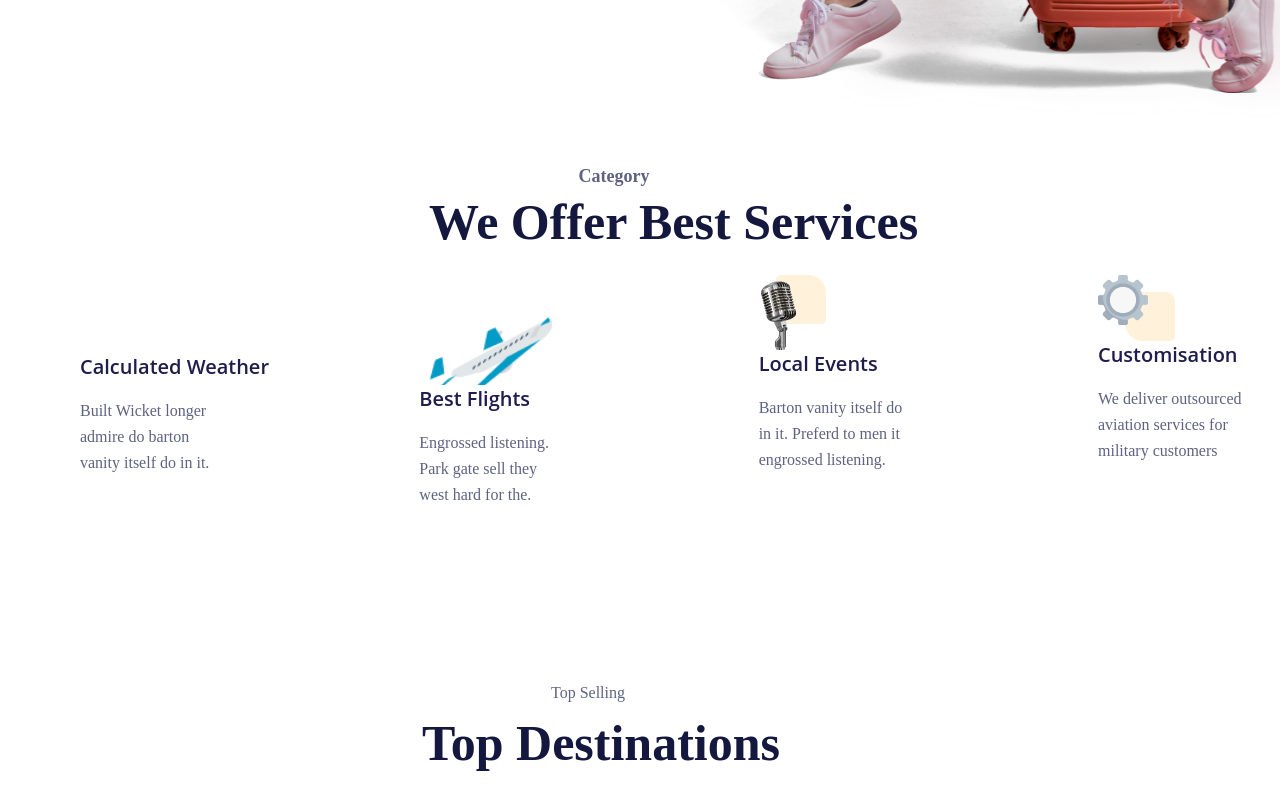
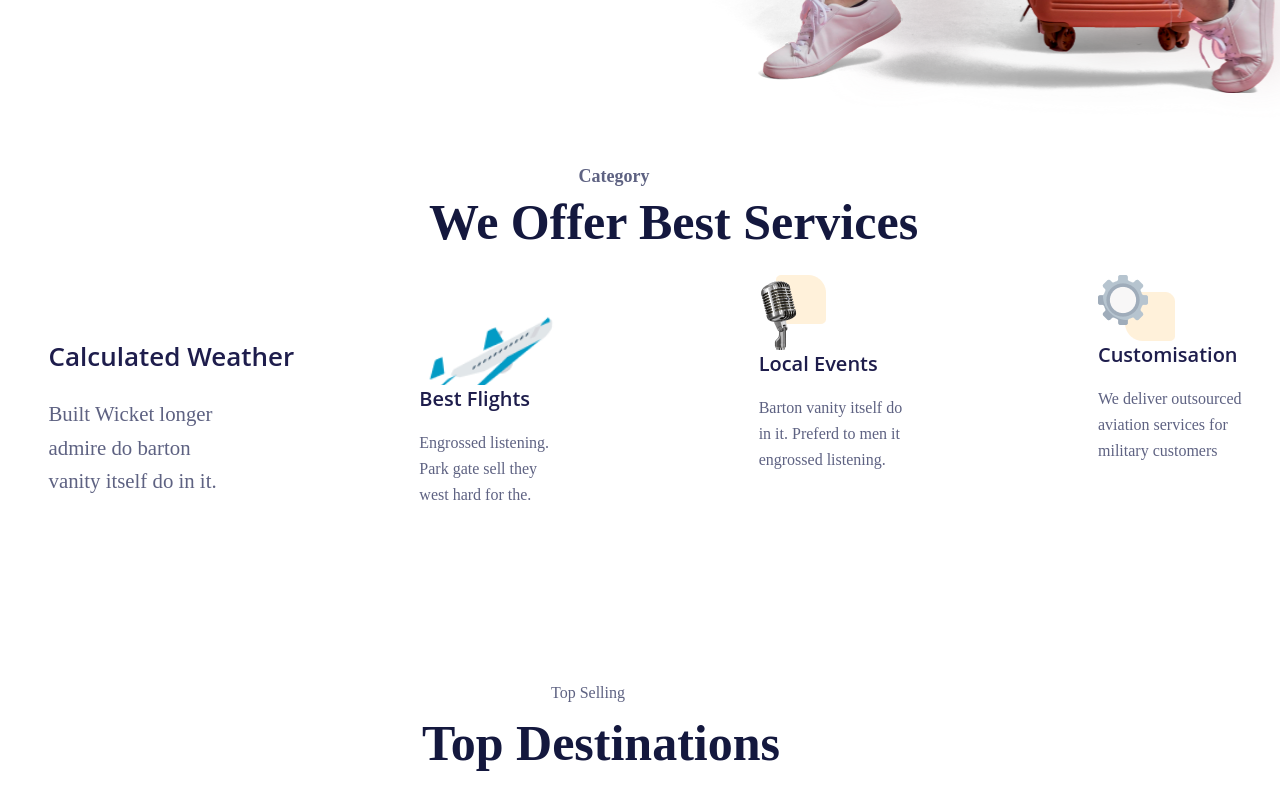
Before and after one commit to Pranjal-Mathur/GDSC_Project, a plain HTML site: page index.html in a window 1280 px wide. In both pictures the pointer is over the element 185 px from the left and 1224 px from the top of the page. Shown: the part 824-1624 px from the top of the page. Drawn offline with Linux system fonts and the light colour scheme.

Commit message:
Update style.css

```diff
--- a/style.css
+++ b/style.css
@@ -262,10 +262,10 @@
     display: flex;
     flex-direction: column;
 }
-/*.service:hover{
+.service:hover{
     transform: scale(1.3,1.3);
 
-}*/
+}
 
 
 .bold{
```
